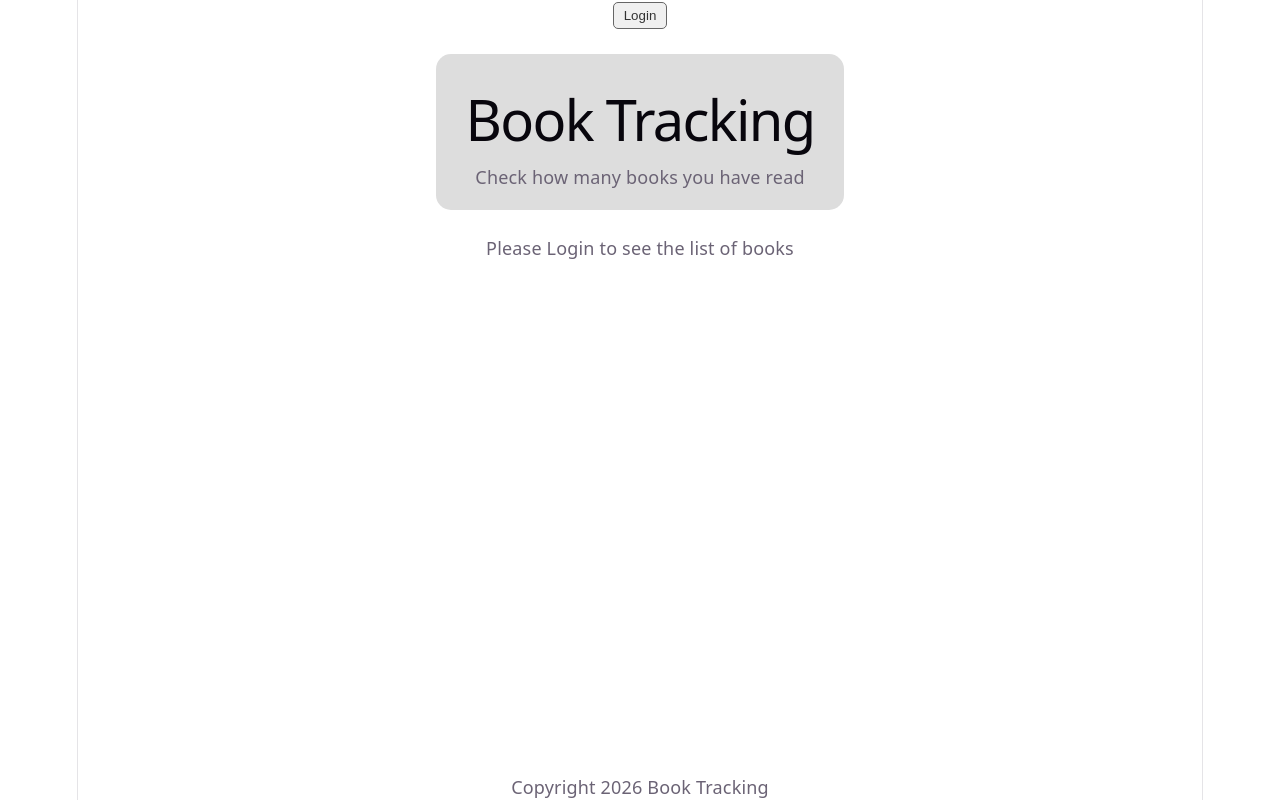
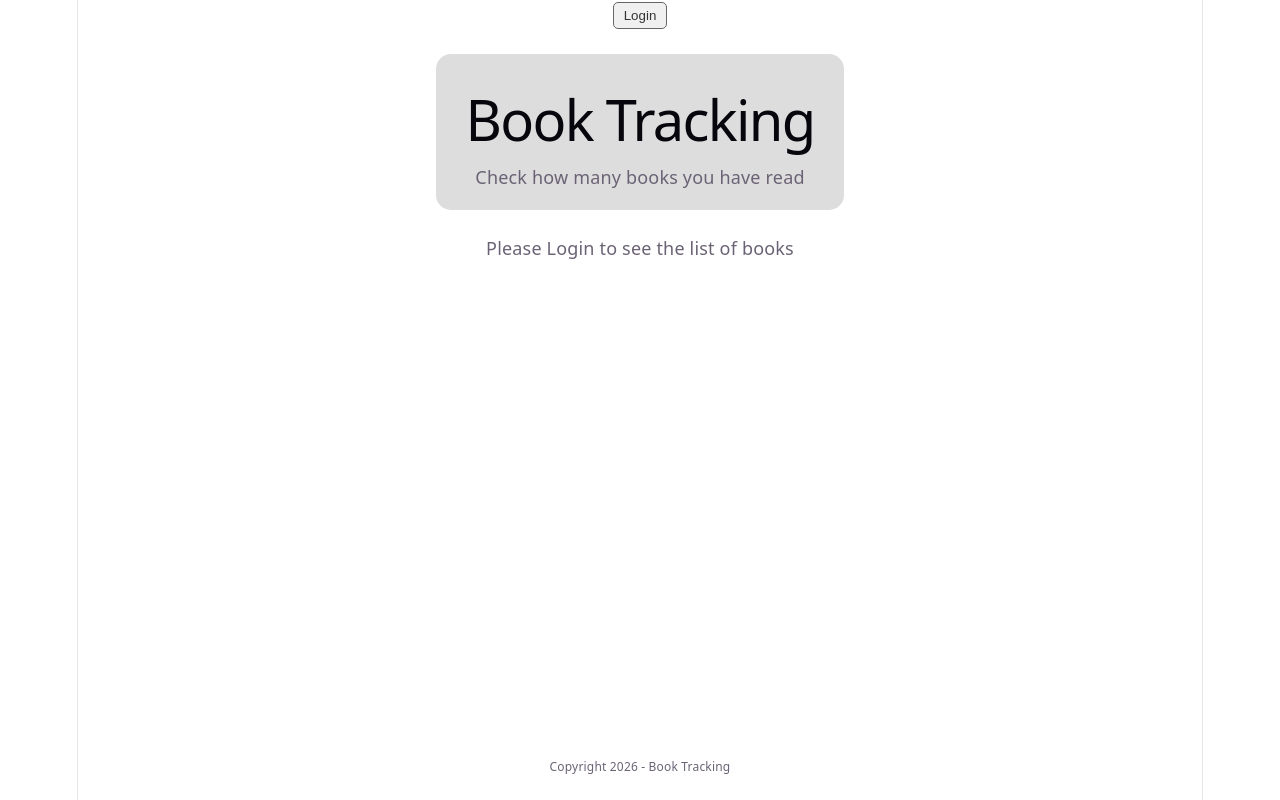
Before and after one commit to artur-IT/Book-Tracking, a React (Vite) app: page / in a window 1280 px wide. Built offline with nearby package versions, Linux system fonts and the light colour scheme.

Commit message:
/ fix footer cssfix: TS errors on GH Pages build

```diff
--- a/src/components/BookForm.tsx
+++ b/src/components/BookForm.tsx
@@ -62,12 +62,16 @@ const style: {
   },
 };
 
-export default function BookForm({ setShowBookForm }) {
+export default function BookForm({
+  setShowBookForm,
+}: {
+  setShowBookForm: (show: boolean) => void;
+}) {
   const { books, setBooks } = useAuth();
 
-  async function handleAddBook(e) {
+  async function handleAddBook(e: React.FormEvent<HTMLFormElement>) {
     e.preventDefault();
-    const formData = new FormData(e.target);
+    const formData = new FormData(e.target as HTMLFormElement);
     const id = Date.now();
     const title = formData.get('title') as string;
     const author = formData.get('author') as string;
--- a/src/components/BookSearch.tsx
+++ b/src/components/BookSearch.tsx
@@ -24,14 +24,18 @@ const style: {
   },
 };
 
-export default function BookSearch({ setSearchingWord }) {
+export default function BookSearch({
+  setSearchingWord,
+}: {
+  setSearchingWord: (word: string) => void;
+}) {
   const inputRef = useRef<HTMLInputElement>(null);
   const handleSearch = (word: string) => {
     return setSearchingWord(word);
   };
   const clearSearch = () => {
-    inputRef.current.value = '';
-    inputRef.current.focus();
+    inputRef.current!.value = '';
+    inputRef.current!.focus();
     setSearchingWord('');
   };
 
--- a/src/components/Home.tsx
+++ b/src/components/Home.tsx
@@ -8,12 +8,17 @@ import Login from './Login';
 
 const style: {
   hero: CSSProperties;
+  footer: CSSProperties;
 } = {
   hero: {
     margin: '0 auto',
     padding: '20px 30px',
     backgroundColor: '#ddd',
     borderRadius: '15px',
+  },
+  footer: {
+    padding: '20px 0px',
+    fontSize: '12px',
   },
 };
 
@@ -54,8 +59,8 @@ export default function Home() {
         </MainContent>
       </main>
 
-      <footer className='footer'>
-        <p>Copyright 2026 Book Tracking</p>
+      <footer style={style.footer}>
+        <p>Copyright 2026 - Book Tracking</p>
       </footer>
     </>
   );
--- a/src/components/Login.tsx
+++ b/src/components/Login.tsx
@@ -28,13 +28,17 @@ const style: {
   },
 };
 
-export default function Login({ setLoginPage }) {
+export default function Login({
+  setLoginPage,
+}: {
+  setLoginPage: (show: boolean) => void;
+}) {
   const { handleLogin } = useAuth();
   const [error, setError] = useState({ login: '', password: '' });
 
-  const getLoginData = (e) => {
+  const getLoginData = (e: React.FormEvent<HTMLFormElement>) => {
     e.preventDefault();
-    const formData = new FormData(e.target);
+    const formData = new FormData(e.target as HTMLFormElement);
     const login = formData.get('login') as string;
     const password = formData.get('password') as string;
     if (!validateLoginData(login, password)) {
--- a/tsconfig.app.json
+++ b/tsconfig.app.json
@@ -6,6 +6,9 @@
     "module": "esnext",
     "types": ["vite/client"],
     "skipLibCheck": true,
+    "strict": true,
+    "noImplicitAny": true,
+    "strictNullChecks": true,
 
     /* Bundler mode */
     "moduleResolution": "bundler",
--- a/vite.config.ts
+++ b/vite.config.ts
@@ -4,5 +4,5 @@ import react from '@vitejs/plugin-react';
 // https://vite.dev/config/
 export default defineConfig({
   plugins: [react()],
-  base: '/book-tracking/',
+  // base: '/book-tracking/',
 });
```
Also changed, not shown: 1 other file (tests, documents, lock files or other folders).
